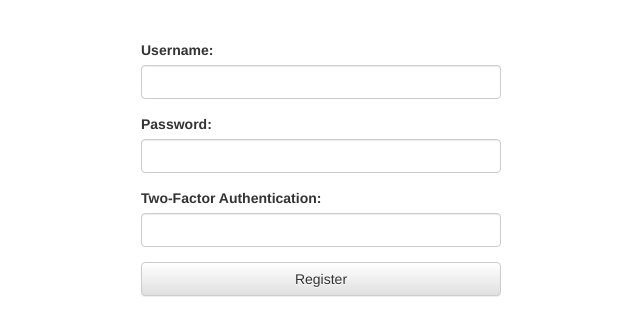
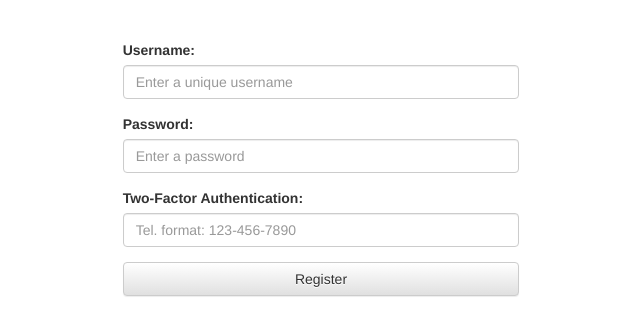
Before and after one commit to paoga87/AppSec_2, a Flask app: page /register in a window 1280 px wide. Shown: the top 336 px of the page, without its empty margins (319-959 px from the left). Run offline with Flask 2, Linux system fonts and the light colour scheme; some libraries are stand-ins or nearby versions.

Commit message:
Updating code

```diff
--- a/app.py
+++ b/app.py
@@ -1,12 +1,35 @@
 from flask import Flask, render_template, flash, redirect, url_for, session, logging, request
+from flask_sqlalchemy import SQLAlchemy
+
+# Base directory setup
+basedir  = '127.0.0.1:5000'
+
 app = Flask(__name__)
+app.config['SQLALCHEMY_DATABASE_URI'] = 'sqlite:///db.sqlite'
+db = SQLAlchemy(app)
+
+class user(db.Model):
+    id = db.Column(db.Integer, primary_key=True)
+    username = db.Column(db.String(80))
+    password = db.Column(db.String(80))
+    twofa = db.Column(db.String(120))
 
 @app.route('/')
 def index():
     return render_template("index.html")
 
-@app.route('/register')
+@app.route('/register', methods=['GET', 'POST'])
 def register():
+    if request.method == 'POST':
+        uname = request.form['uname']
+        password = request.form['pword']
+        twofa = request.form['2fa']
+
+        register = user(username = uname, password = password, twofa = twofa)
+        db.session.add(register)
+        db.session.commit()
+
+        return redirect(url_for('login'))
     return render_template("register.html")
 
 @app.route('/login')
@@ -19,4 +42,5 @@ def spell():
 
 
 if __name__ == '__main__':
+    db.create_all()
     app.run()
--- a/templates/login.html
+++ b/templates/login.html
@@ -20,15 +20,15 @@
                     <form method="POST">
                         <div class="form-group">
                             <label for="email">Username: </label>
-                            <input type="text" name="uname" class="form-control" id="uname">
+                            <input type="text" name="uname" class="form-control" id="uname" placeholder="Enter your username">
                         </div>
                         <div class="form-group">
                             <label for="email">Password: </label>
-                            <input type="password" name="pword" class="form-control" id="pword">
+                            <input type="password" name="pword" class="form-control" id="pword" placeholder="Enter your password">
                         </div>
                         <div class="form-group">
                             <label for="tel">Two-Factor Authentication: </label>
-                            <input type="tel" name="2fa" class="form-control" id="2fa">
+                            <input type="tel" name="2fa" class="form-control" id="2fa" placeholder="Tel. format: 123-456-7890">
                         </div>
                         <button type="submit" class="btn form-control btn-default">Login</button>
                     </form>
--- a/templates/register.html
+++ b/templates/register.html
@@ -13,22 +13,22 @@
     <link rel="stylesheet" href="https://maxcdn.bootstrapcdn.com/bootstrap/3.3.7/css/bootstrap-theme.min.css" integrity="sha384-rHyoN1iRsVXV4nD0JutlnGaslCJuC7uwjduW9SVrLvRYooPp2bWYgmgJQIXwl/Sp" crossorigin="anonymous">
 </head>
 <body>
-    <div class="container">
+    <div class="container-fluid">
         <div class="row" style="margin-top: 40px">
             <div class="col-md-4"></div>
                 <div class="col-md-4">
                     <form method="POST">
                         <div class="form-group">
                             <label for="email">Username: </label>
-                            <input type="text" name="uname" class="form-control" id="uname">
+                            <input type="text" name="uname" class="form-control" id="uname" placeholder="Enter a unique username">
                         </div>
                         <div class="form-group">
                             <label for="email">Password: </label>
-                            <input type="password" name="pword" class="form-control" id="pword">
+                            <input type="password" name="pword" class="form-control" id="pword" placeholder="Enter a password">
                         </div>
                         <div class="form-group">
                             <label for="tel">Two-Factor Authentication: </label>
-                            <input type="tel" name="2fa" class="form-control" id="2fa">
+                            <input type="tel" pattern="[0-9]{3}-[0-9]{3}-[0-9]{4}" name="2fa" class="form-control" id="2fa" placeholder="Tel. format: 123-456-7890">
                         </div>
                         <button type="submit" class="btn form-control btn-default">Register</button>
                     </form>
```
Also changed, not shown: db.sqlite (added).
